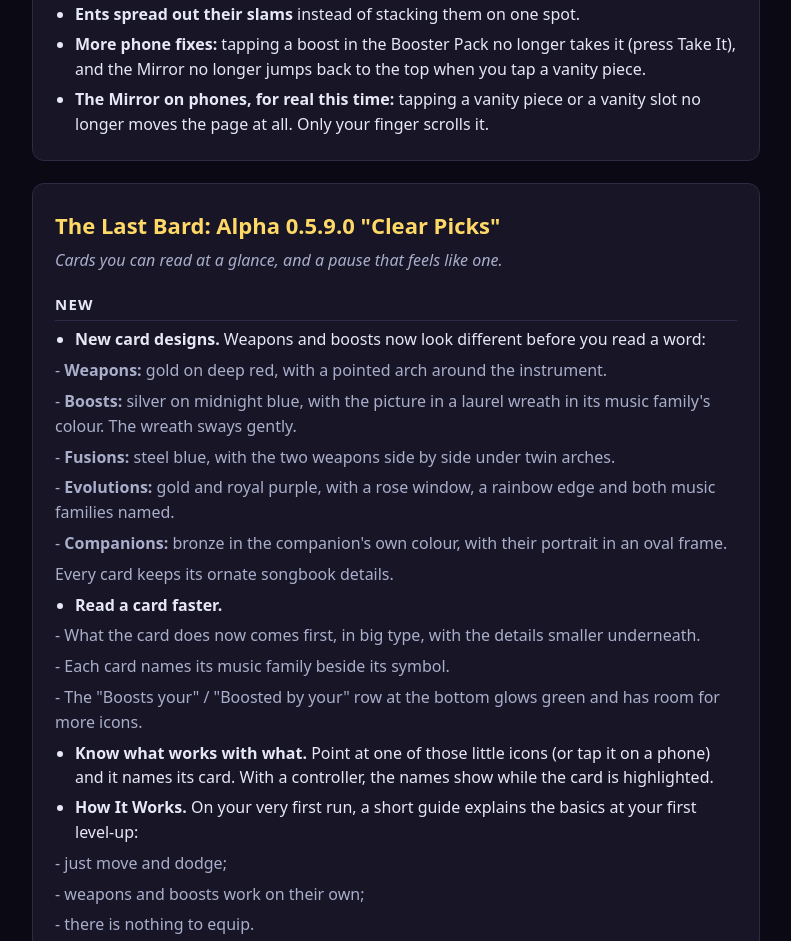
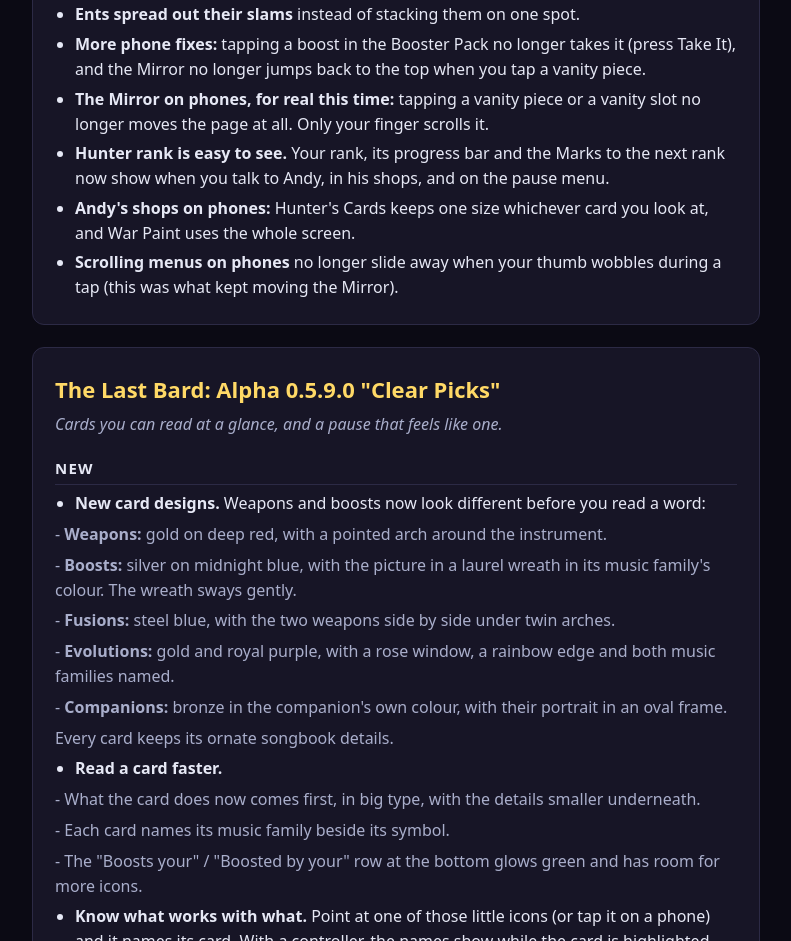
Before and after one commit to AirCapitalDigital/the-last-bard-play, a plain HTML site: page patch_notes.html in a window 1280 px wide. Shown: the part 1432-2373 px from the top of the page, without its empty margins (244-1035 px from the left). Drawn offline with Linux system fonts and the light colour scheme.

Commit message:
Patch notes 2026-11-22T01:11Z

```diff
--- a/patch_notes.html
+++ b/patch_notes.html
@@ -60,6 +60,9 @@ footer { color:var(--muted); font-size:14px; }
 <li><strong>Ents spread out their slams</strong> instead of stacking them on one spot.</li>
 <li><strong>More phone fixes:</strong> tapping a boost in the Booster Pack no longer takes it (press Take It), and the Mirror no longer jumps back to the top when you tap a vanity piece.</li>
 <li><strong>The Mirror on phones, for real this time:</strong> tapping a vanity piece or a vanity slot no longer moves the page at all. Only your finger scrolls it.</li>
+<li><strong>Hunter rank is easy to see.</strong> Your rank, its progress bar and the Marks to the next rank now show when you talk to Andy, in his shops, and on the pause menu.</li>
+<li><strong>Andy&#x27;s shops on phones:</strong> Hunter&#x27;s Cards keeps one size whichever card you look at, and War Paint uses the whole screen.</li>
+<li><strong>Scrolling menus on phones</strong> no longer slide away when your thumb wobbles during a tap (this was what kept moving the Mirror).</li>
 </ul></section>
 <section><h2 id="v0.5.9.0-alpha">The Last Bard: Alpha 0.5.9.0 &quot;Clear Picks&quot;</h2>
 <p><em>Cards you can read at a glance, and a pause that feels like one.</em></p>
```
Also changed, not shown: 1 other file.
